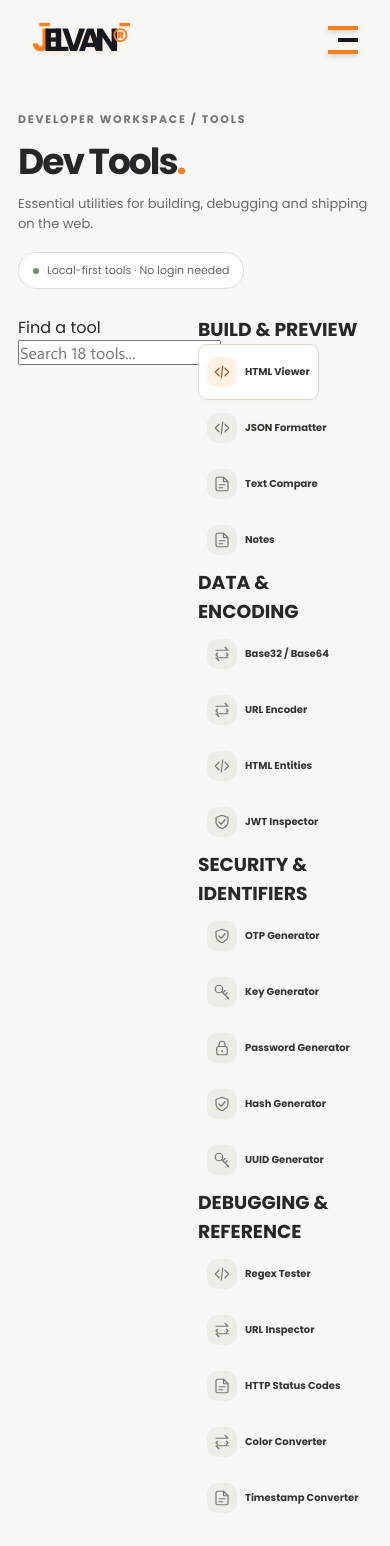
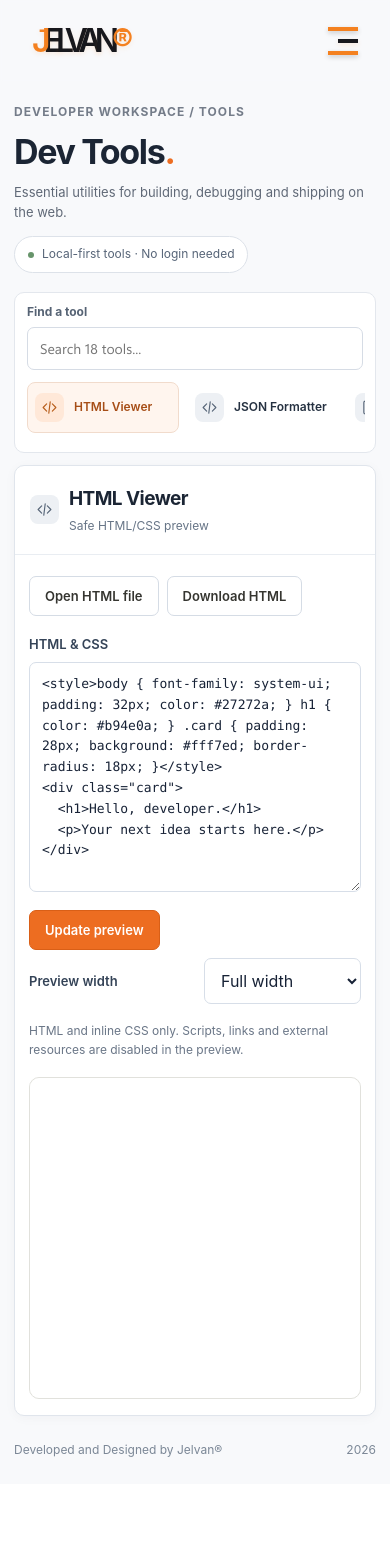
Before and after one commit to DevJel/Jelvan-R-Portfolio, a Next.js app: page /portfolio/articles in a window 390 px wide. Shown: the top 1546 px of the page. After the commit the page ends 1484 px from the top, so only its background shows below. Built offline with nearby package versions, Linux system fonts and the light colour scheme.

Commit message:
style(devtools): responsive static Cloudflare-inspired workspace UI

```diff
--- a/components/DevTools/DevTools.module.css
+++ b/components/DevTools/DevTools.module.css
@@ -64,3 +64,116 @@
 @media(max-width: 1000px) { .main { padding-inline: 28px; } .workspace { grid-template-columns: 220px minmax(0, 1fr); gap: 18px; } .content, .panelHeader { padding: 22px; } }
 @media(max-width: 760px) { .main { padding: 105px 18px 22px; } .header { padding-bottom: 26px; } .header p { font-size: 13px; } .local { position: static; display: inline-block; margin-top: 18px; } .workspace { display: block; } .navigation { display: grid; grid-template-columns: repeat(2, minmax(0,1fr)); gap: 6px; margin-bottom: 20px; } .navigation button { padding: 12px 8px; gap: 8px; } .navigation strong { font-size: 10px; } .navigation small { display: none; } .toolIcon { flex-basis: 30px; height: 30px; width: 30px; } .toolIcon svg { width: 18px; height: 18px; } .panelHeader { padding: 20px 16px; } .content { padding: 20px 16px; } .toolbar .inline { margin-left: 0; width: 100%; justify-content: space-between; } .fields { gap: 12px; } .root input, .content textarea, .content select { font-size: 16px; } .content textarea.editor { font-size: 16px; } .copy { min-width: 0; } }
 @media(prefers-reduced-motion: reduce) { .root button { transition: none; } }
+
+
+/* Developer workspace dashboard treatment: scoped entirely to the tools route. */
+.root {
+  background: #f8f9fb;
+  color: #1b2534;
+  font-family: Inter, ui-sans-serif, -apple-system, BlinkMacSystemFont, "Segoe UI", sans-serif;
+  font-size: 14px;
+  line-height: 1.55;
+}
+.root *, .root *::before, .root *::after {
+  animation: none !important;
+  transition: none !important;
+  scroll-behavior: auto !important;
+}
+.main { max-width: 1480px; padding: 112px 40px 32px; }
+.header { padding-bottom: 28px; }
+.eyebrow { color: #747c89; font-size: 12px; letter-spacing: .09em; font-weight: 700; }
+.header h1 { font-size: clamp(30px, 3vw, 44px); line-height: 1.18; letter-spacing: -.04em; font-weight: 740; margin: 10px 0; }
+.header h1 span { color: #ed6d21; }
+.header p { font-size: 14px; color: #606977; }
+.local { bottom: 28px; border-color: #dde2e9; color: #576578; background: #fff; font-size: 12px; padding: 8px 13px; }
+.workspace { grid-template-columns: 276px minmax(0,1fr); gap: 22px; }
+.navigation { display: block; position: sticky; top: 86px; max-height: calc(100vh - 108px); overflow-y: auto; scrollbar-width: thin; background: #fff; border: 1px solid #e3e7ed; border-radius: 12px; padding: 14px 10px 18px; }
+.navScroll { display: block; }
+.navGroup { margin-top: 14px; }
+.navGroup h3 { font-size: 10px; color: #788291; font-weight: 750; letter-spacing: .09em; padding: 0 10px; margin: 6px 0 7px; }
+.navigation button { display: flex; width: 100%; min-height: 44px; align-items: center; gap: 10px; background: transparent; border: 1px solid transparent; padding: 9px 10px; border-radius: 8px; text-align: left; }
+.navigation button.selected { background: #fff5ee; border-color: #f1dbcc; box-shadow: none; }
+.navigation button.selected strong { color: #a64d16; }
+.navigation button.selected .toolIcon { color: #b75d1a; background: #ffe8d8; }
+.navigation strong { font-size: 13px; line-height: 1.35; font-weight: 640; color: #253141; }
+.navigation small { font-size: 11px; line-height: 1.25; color: #707b89; margin-top: 3px; }
+.toolIcon { width: 33px; height: 33px; flex-basis: 33px; border-radius: 8px; background: #edf0f4; color: #566477; }
+.toolIcon svg { width: 19px; height: 19px; }
+.searchBox { padding: 2px 5px 8px; }
+.searchBox label { display: block; color: #566374; font-size: 12px; font-weight: 650; margin-bottom: 6px; }
+.searchBox input { display: block; width: 100%; border: 1px solid #d6dce5; border-radius: 7px; padding: 11px 12px; background: #fff; color: #1f2a37; font-size: 14px; min-height: 42px; }
+.panel { border-radius: 12px; border-color: #e0e5ec; box-shadow: 0 2px 12px rgba(19, 29, 47, .035); }
+.panelHeader { padding: 23px 26px; border-color: #e9edf2; }
+.panelHeader h2 { font-size: 22px; font-weight: 720; letter-spacing: -.03em; }
+.panelHeader p { font-size: 13px; color: #667486; }
+.content { padding: 26px; }
+.content label { color: #344357; font-size: 13px; font-weight: 620; margin-bottom: 18px; }
+.content textarea, .content select, .content input:not([type=checkbox]):not([type=range]):not([type=file]) { background: #fff; border: 1px solid #d7dee8; color: #172236; border-radius: 7px; min-height: 44px; font-size: 14px; padding: 11px 12px; }
+.content textarea { line-height: 1.6; max-width: 100%; }
+.content textarea.editor { font-size: 13px; }
+.content button, .content .file { border-radius: 7px; font-size: 13px; min-height: 40px; border-color: #d5dce5; font-weight: 600; padding: 9px 15px; }
+.root .primary { background: #ed6d21; border-color: #d95f17; color: #fff; }
+.root .primary:hover { background: #d45c15; border-color: #c65313; }
+.root button:hover { background: #f3f5f8; border-color: #b8c2cf; }
+.root button.primary:hover { background: #d45c15; }
+.result { border: 1px solid #e5eaf0; border-radius: 9px; padding: 18px; background: #fafbfc; }
+.result textarea { min-height: 94px; font-size: 13px; overflow-wrap: anywhere; }
+.hint { font-size: 12px; line-height: 1.55; color: #6a7687; }
+.error { font-size: 13px; color: #ba2835; }
+.notice { background: #fffaf5; border: 1px solid #eed8c5; border-left: 4px solid #ed6d21; border-radius: 8px; padding: 14px 16px; margin: 0 0 24px; font-size: 13px; line-height: 1.6; color: #6b4b31; }
+.notice strong { display: block; color: #513421; font-weight: 750; font-size: 14px; }
+.notice p { margin: 6px 0 0; }
+.optionLabel { display: flex !important; gap: 9px; align-items: center; margin-top: 24px; }
+.optionLabel input { width: 17px; height: 17px; accent-color: #c15c20; }
+.colorSwatch { width: 100%; height: 56px; margin: -5px 0 19px; border: 1px solid #cbd4de; border-radius: 8px; }
+.referenceList { border: 1px solid #e1e6ed; border-radius: 9px; max-height: 400px; overflow-y: auto; }
+.referenceList > div { display: flex; align-items: center; gap: 16px; padding: 11px 16px; border-bottom: 1px solid #e8edf2; font-size: 13px; }
+.referenceList > div:last-child { border-bottom: 0; }
+.referenceList code { background: #edf1f5; border-radius: 5px; padding: 4px 8px; font-weight: 700; font-size: 12px; color: #314255; min-width: 44px; text-align: center; }
+.content .checks label { margin: 0; }
+.content .fields > label { min-width: 0; }
+.footer { font-size: 12px; color: #7b8796; }
+.root :is(button, input, textarea, select, a):focus-visible { outline: 2px solid #c65b1b; outline-offset: 2px; }
+@media (max-width: 1100px) {
+  .main { padding-inline: 24px; }
+  .workspace { grid-template-columns: 244px minmax(0,1fr); gap: 16px; }
+  .content, .panelHeader { padding: 22px; }
+}
+@media (max-width: 760px) {
+  .main { padding: 100px 14px 24px; }
+  .header { padding-bottom: 19px; }
+  .header h1 { font-size: 34px; }
+  .header p { font-size: 13px; }
+  .local { margin-top: 14px; }
+  .workspace { display: flex; flex-direction: column; gap: 12px; }
+  .navigation { position: static; width: 100%; overflow: visible; max-height: none; padding: 10px 10px 8px; flex: 0 0 auto; border-radius: 10px; margin: 0; }
+  .searchBox { padding: 0 2px 7px; }
+  .navScroll { display: flex; overflow-x: auto; overscroll-behavior-x: contain; scrollbar-width: thin; max-width: 100%; gap: 8px; padding: 5px 2px 11px; }
+  .navGroup { display: contents; }
+  .navGroup h3 { display: none; }
+  .navigation button { flex: 0 0 152px; width: 152px; min-height: 50px; padding: 8px 7px; margin: 0; }
+  .navigation small { display: none; }
+  .navigation strong { display: block; font-size: 12px; }
+  .toolIcon { width: 29px; height: 29px; flex-basis: 29px; }
+  .toolIcon svg { width: 17px; height: 17px; }
+  .panel { width: 100%; border-radius: 10px; }
+  .panelHeader { padding: 18px 15px; gap: 10px; }
+  .panelHeader h2 { font-size: 19px; }
+  .panelHeader p { font-size: 12px; }
+  .content { padding: 16px 14px; }
+  .content textarea, .content select, .content input:not([type=checkbox]):not([type=range]):not([type=file]) { font-size: 16px; }
+  .fields { grid-template-columns: minmax(0,1fr); gap: 0; }
+  .optionLabel { margin-top: 0; padding-bottom: 10px; }
+  .toolbar { gap: 8px; }
+  .toolbar button { flex: 0 1 auto; }
+  .toolbar .inline { display: flex; flex-wrap: wrap; }
+  .hint { font-size: 12px; }
+  .notice { padding: 12px 13px; font-size: 12px; }
+  .footer { padding-top: 25px; }
+}
+@media (max-width: 360px) {
+  .main { padding-inline: 10px; }
+  .content { padding-inline: 11px; }
+  .navigation button { flex-basis: 138px; width: 138px; }
+  .panelHeader { padding-inline: 12px; }
+}
```
